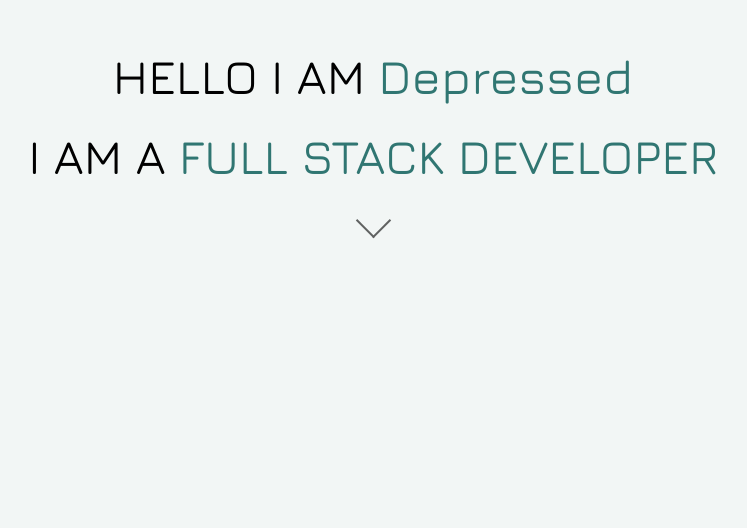
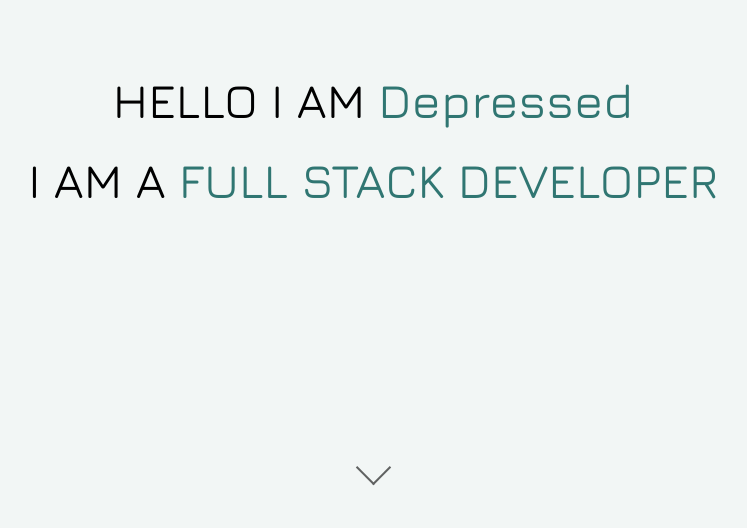
Before and after one commit to ajhanson22227/portfolio, a React (Create React App) app: page / in a window 1280 px wide. Shown: the part 272-800 px from the top of the page, without its empty margins (267-1014 px from the left). Built offline with nearby package versions, Linux system fonts and the light colour scheme.

Commit message:
Move arrow to bottom of parent

```diff
--- a/src/components/Welcome/Welcome.css
+++ b/src/components/Welcome/Welcome.css
@@ -10,6 +10,7 @@
     width: 100%;
     height: 100vh;
     text-align: center;
+    position: relative;
 }
 
 .welcome-content{
@@ -24,6 +25,8 @@
   width: 25px;
   height: 25px;
   opacity: .6;
+  position: absolute;
+  bottom: 1em;
 
 }
 
```
